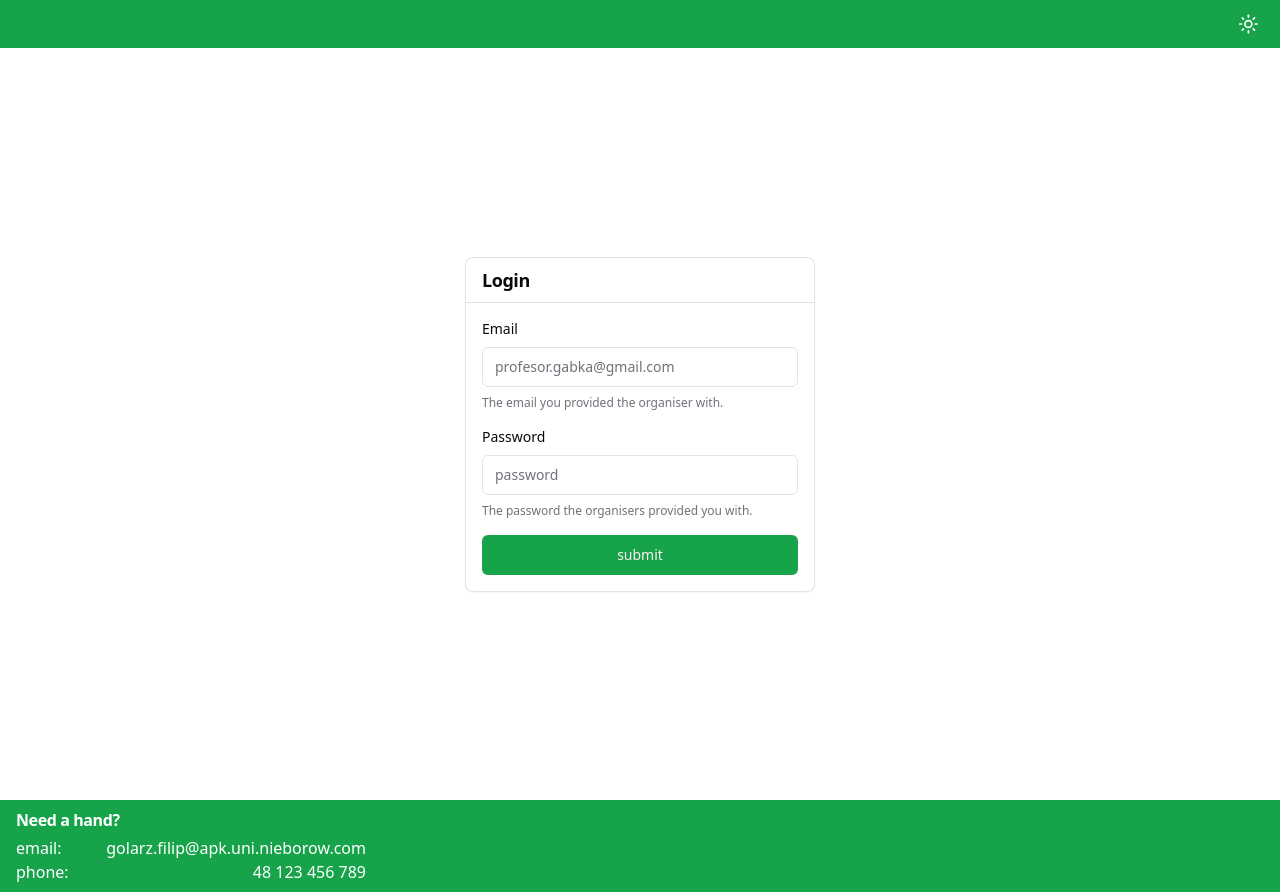
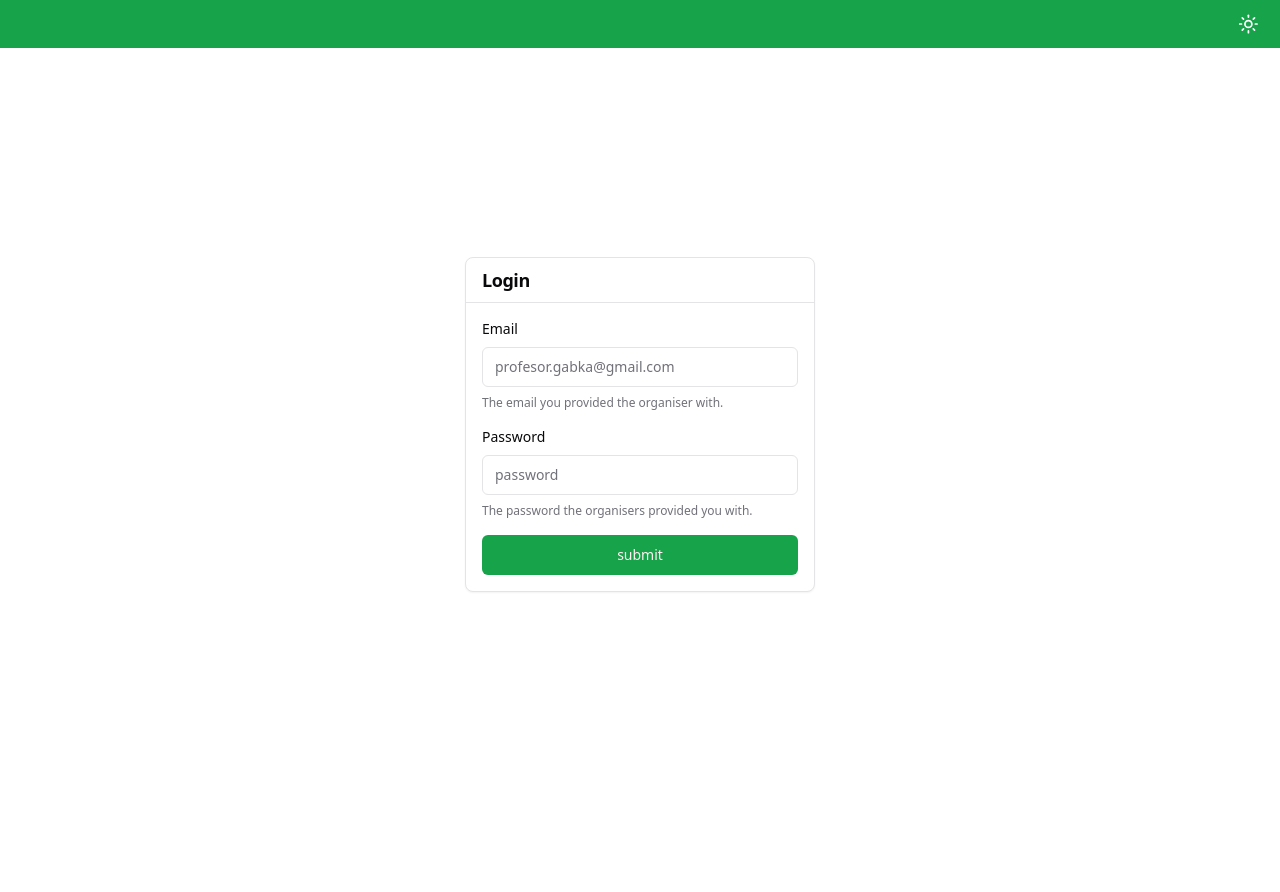
Before and after one commit to jakub-lesniewski/conf-handler-client, a React (Vite) app: page / in a window 1280 px wide. After the commit the page ends 800 px from the top, so only its background shows below. Built offline with nearby package versions, Linux system fonts and the light colour scheme.

Commit message:
disabled footer

```diff
--- a/src/components/footer.tsx
+++ b/src/components/footer.tsx
@@ -1,6 +1,6 @@
 export default function Footer() {
   return (
-    <footer className="flex flex-col items-start gap-1 bg-primary px-4 py-2 text-white">
+    <footer className="flex flex-col items-start gap-1 bg-primary px-4 pt-2 text-white">
       <h4 className="font-semibold tracking-tight">Need a hand?</h4>
       <div className="flex w-full justify-between md:w-[350px]">
         <div className="flex flex-col">
--- a/src/index.css
+++ b/src/index.css
@@ -42,7 +42,7 @@
     --muted-foreground: 240 5% 64.9%;
     --accent: 12 6.5% 15.1%;
     --accent-foreground: 0 0% 98%;
-    --destructive: 0 62.8% 30.6%;
+    --destructive: 0 62.8% 55.6%;
     --destructive-foreground: 0 85.7% 97.3%;
     --border: 240 3.7% 15.9%;
     --input: 240 3.7% 15.9%;
--- a/src/pages/layout.tsx
+++ b/src/pages/layout.tsx
@@ -10,7 +10,7 @@ export default function Layout() {
       <main className="box-border flex min-h-[calc(100vh-var(--header-height))] flex-grow justify-center">
         <Outlet />
       </main>
-      <Footer />
+      {/* <Footer /> */}
       <Toaster />
     </div>
   );
```
